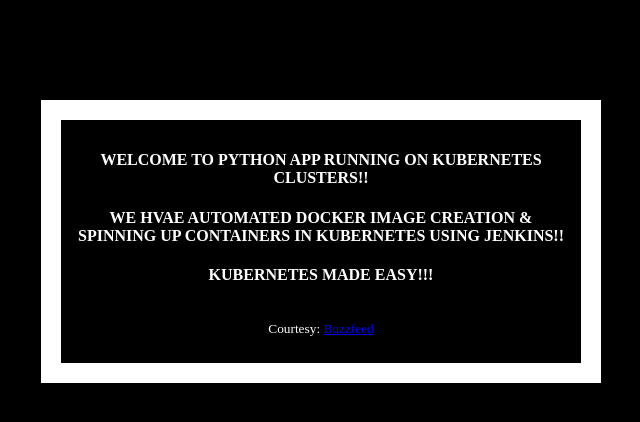
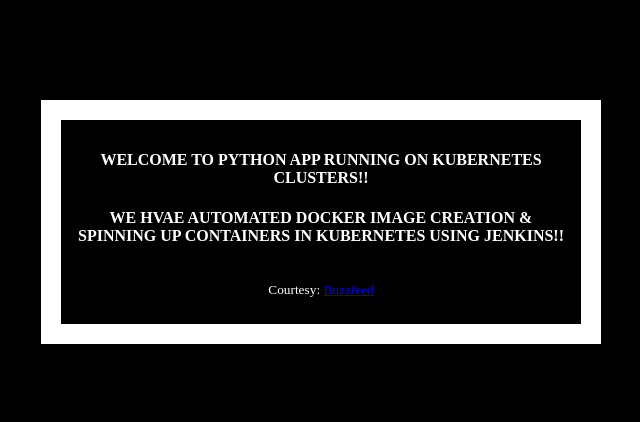
Before and after one commit to akannan1087/myPythonDockerRepo, a Flask app: template templates/index.html in a window 1280 px wide. Shown: the top 422 px of the page, without its empty margins (319-959 px from the left). Run offline with Flask 2, Linux system fonts and the light colour scheme; the template is opened without the code that fills it, so the values that code supplies are empty.

Commit message:
testing the changes

```diff
--- a/templates/index.html
+++ b/templates/index.html
@@ -21,8 +21,6 @@
     <div class="container">
       <h4>Welcome to Python App running on Kubernetes Clusters!!</h4>
       <h4>We hvae automated Docker image creation & spinning up Containers in Kubernetes using Jenkins!!</h4>
-      <h4>Kubernetes Made easy!!!</h4>
-
       <img src="{{url}}" />
       <p><small>Courtesy: <a href="http://www.buzzfeed.com/copyranter/the-best-cat-gif-post-in-the-history-of-cat-gifs">Buzzfeed</a></small></p>
     </div>
```
